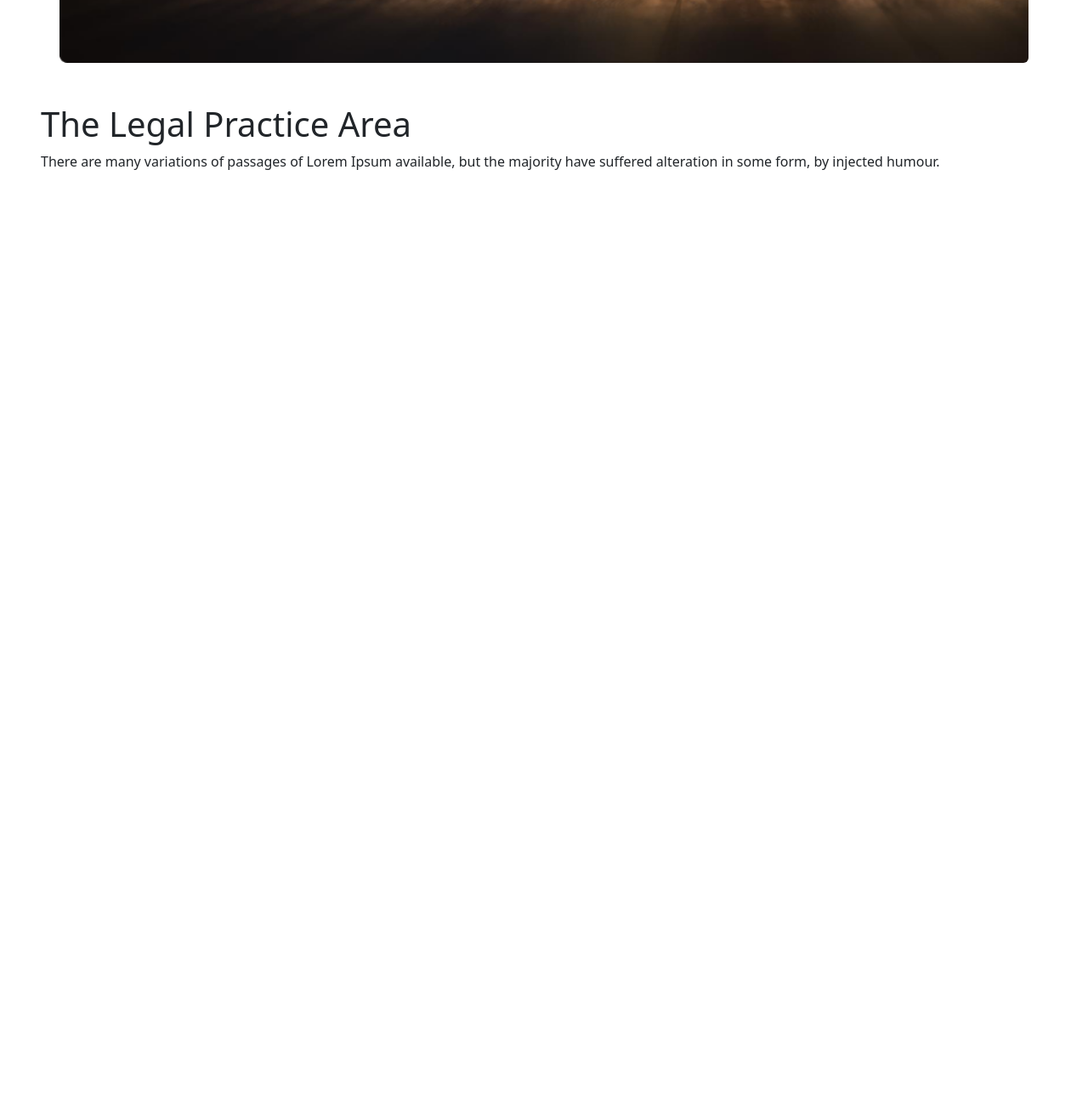
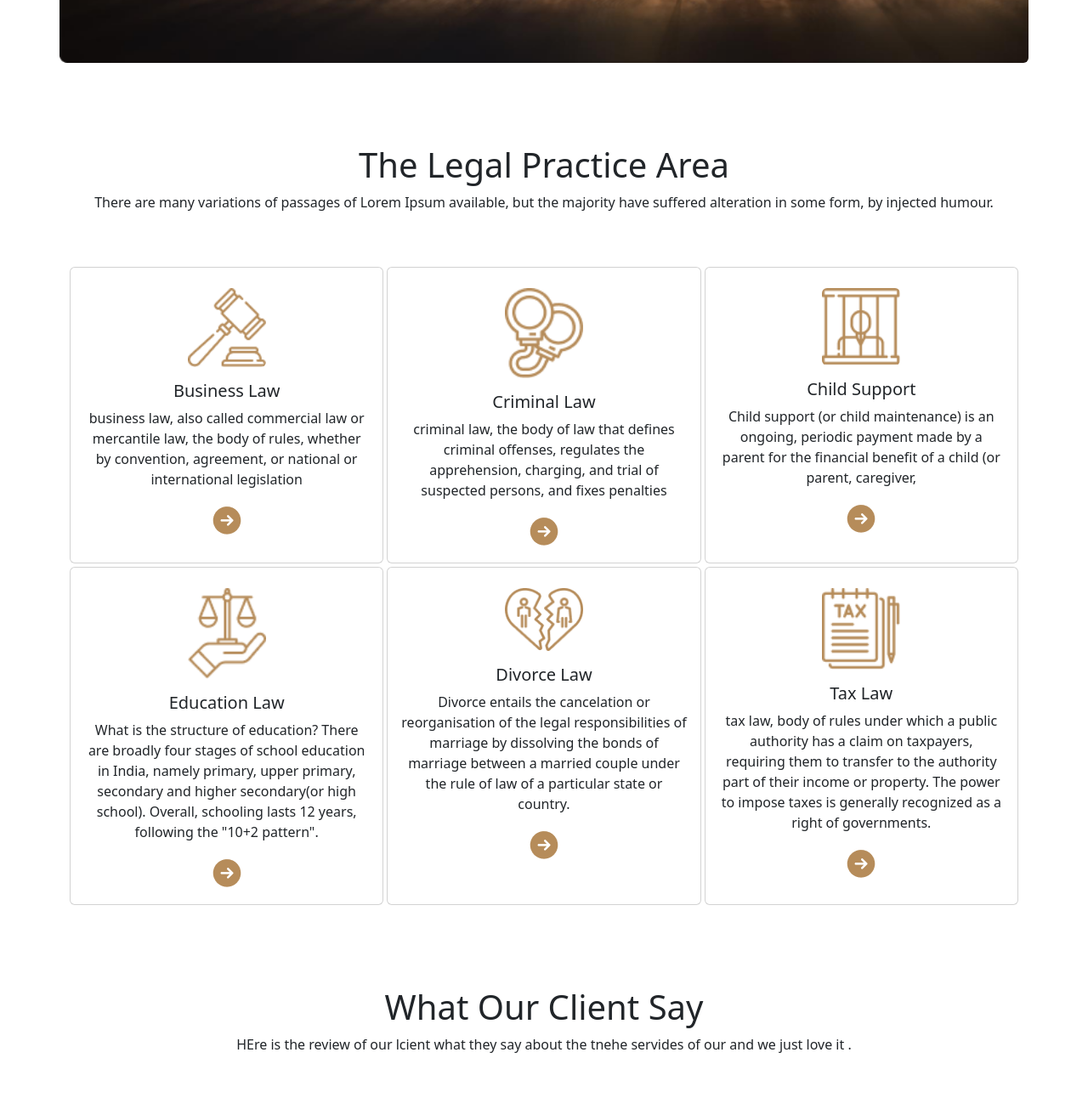
Before and after one commit to tokymahmud/legal-solution, a plain HTML site: page index.html in a window 1280 px wide. Shown: the part 622-1927 px from the top of the page at 85% size. Before the commit the page ends 888 px from the top, so only its background shows below. Drawn offline with nearby package versions, Linux system fonts and the light colour scheme.

Commit message:
card sesh

```diff
--- a/index.html
+++ b/index.html
@@ -79,12 +79,92 @@
     </header>
     <main>
         <!-- <!-=-=--=-=-=-=-=-=--=-==- Legal practice area --=-=-=-=-=-=-=- -->
-        <div class="p-5">
+        <div class="p-5 mt-5 text-start text-md-center">
         <h1>The Legal Practice Area</h1>
         <p>There are many variations of passages of Lorem Ipsum available, but the majority have suffered alteration in some form, by injected humour.</p>
 
         </div>
+        <section class="container">
+            <div class="row row-cols-1 row-cols-md-3 g-1">
+                <div class="col">
+                  <div class="card h-100 ">
+                    <img src="images/business.png" class="card-img-top rounded-2 w-25 text-center mx-auto mt-4" alt="...">
+                    <div class="card-body text-center">
+                      <h5 class="card-title">Business Law</h5>
+                      <p class="card-text">business law, also called commercial law or mercantile law, the body of rules, whether by convention, agreement, or national or international legislation</p>
+                      <img src="images/Frame.png" alt="">
+                    </div>
+                  </div>
+                </div>
+                <div class="col">
+                  <div class="card h-100 ">
+                    <img src="images/criminal.png" class="card-img-top rounded-2 w-25 text-center mx-auto mt-4" alt="...">
+                    <div class="card-body text-center">
+                      <h5 class="card-title">Criminal Law</h5>
+                      <p class="card-text">criminal law, the body of law that defines criminal offenses, regulates the apprehension, charging, and trial of suspected persons, and fixes penalties </p>
+                      <img src="images/Frame.png" alt="">
+                    </div>
+                  </div>
+                </div>
+                <div class="col">
+                  <div class="card h-100 ">
+                    <img src="images/child.png" class="card-img-top rounded-2 w-25 text-center mx-auto mt-4" alt="...">
+                    <div class="card-body text-center">
+                      <h5 class="card-title">Child Support</h5>
+                      <p class="card-text">Child support (or child maintenance) is an ongoing, periodic payment made by a parent for the financial benefit of a child (or parent, caregiver, </p>
+                      <img src="images/Frame.png" alt="">
+                    </div>
+                  </div>
+                </div>
+                <div class="col">
+                  <div class="card h-100 ">
+                    <img src="images/education.png" class="card-img-top rounded-2 w-25 text-center mx-auto mt-4" alt="...">
+                    <div class="card-body text-center">
+                      <h5 class="card-title">Education Law</h5>
+                      <p class="card-text">What is the structure of education?
+                        There are broadly four stages of school education in India, namely primary, upper primary, secondary and higher secondary(or high school). Overall, schooling lasts 12 years, following the "10+2 pattern".</p>
+                      <img src="images/Frame.png" alt="">
+                    </div>
+                  </div>
+                </div>
+                <div class="col">
+                  <div class="card h-100 ">
+                    <img src="images/divorce.png" class="card-img-top rounded-2 w-25 text-center mx-auto mt-4" alt="...">
+                    <div class="card-body text-center">
+                      <h5 class="card-title">Divorce Law</h5>
+                      <p class="card-text">Divorce entails the cancelation or reorganisation of the legal responsibilities of marriage by dissolving the bonds of marriage between a married couple under the rule of law of a particular state or country.</p>
+                      <img src="images/Frame.png" alt="">
+                    </div>
+                  </div>
+                </div>
+                <div class="col">
+                  <div class="card h-100 ">
+                    <img src="images/tax.png" class="card-img-top rounded-2 w-25 text-center mx-auto mt-4" alt="...">
+                    <div class="card-body text-center">
+                      <h5 class="card-title">Tax Law</h5>
+                      <p class="card-text">tax law, body of rules under which a public authority has a claim on taxpayers, requiring them to transfer to the authority part of their income or property. The power to impose taxes is generally recognized as a right of governments.</p>
+                      <img src="images/Frame.png" alt="">
+                    </div>
+                  </div>
+                </div>
 
+
+              </div>
+
+        </section>
+
+        <!--=-=-=-=-=-=-==--=-=-
+            =-=-=-=--=-
+             Client part
+                     =-=-=-=-=-=-=-=-- -->
+        <section class="container">
+            <div class="p-5 mt-5 text-start text-md-center">
+                <h1>What Our Client Say</h1>
+                <p>HEre is the review of our lcient what they say about the  tnehe servides of our and we just love it .</p>
+
+                </div>
+
+        </section>
 
     </main>
     <footer>
```
